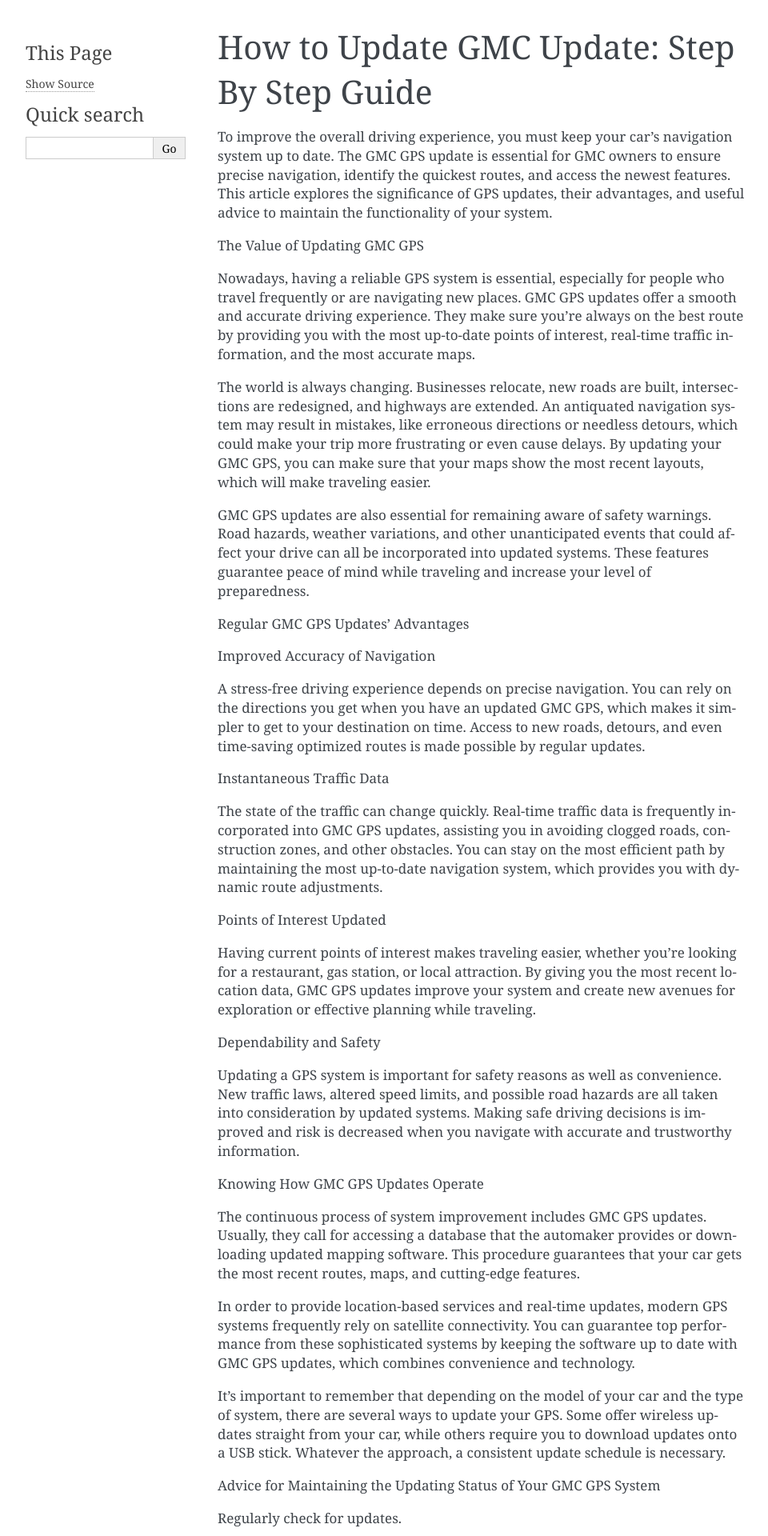
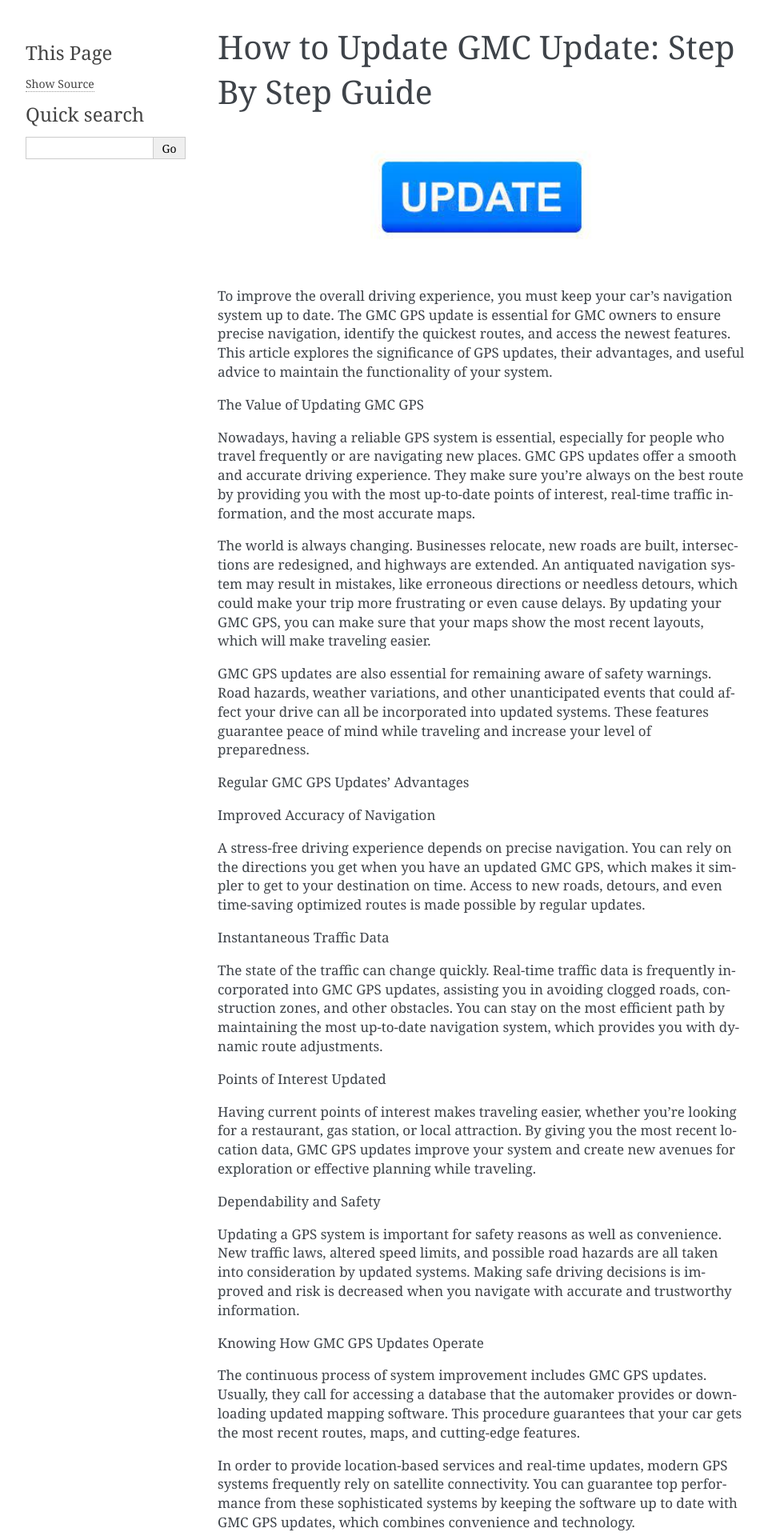
Before and after one commit to Anex12/GMC-GPS-Update, a Sphinx documentation site: the page built from docs/index.rst, in a window 1280 px wide. Shown: the top 1920 px of the page at 80% size, without its empty margins (148-1108 px from the left). Built offline with Sphinx 7.4.7, drawn with Linux system fonts in a browser that asks for light colours.

Commit message:
Update index.rst

```diff
--- a/docs/index.rst
+++ b/docs/index.rst
@@ -4,7 +4,7 @@
 .. toctree::
    :maxdepth: 2
    :caption: Contents:
-.. image::
+.. image:: update.jfif
    :alt: My Project Logo
    :width: 350px
    :align: center
```
